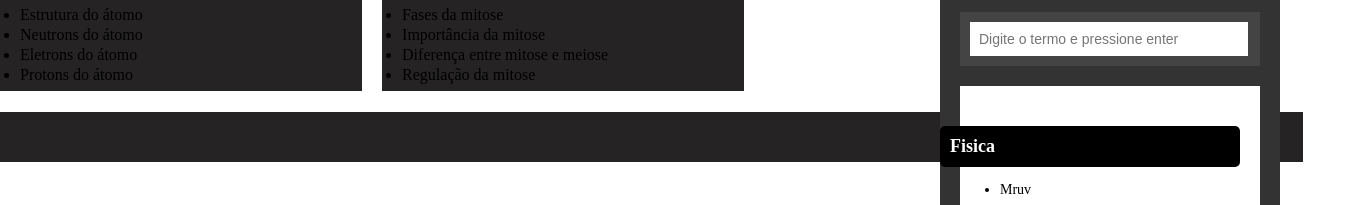
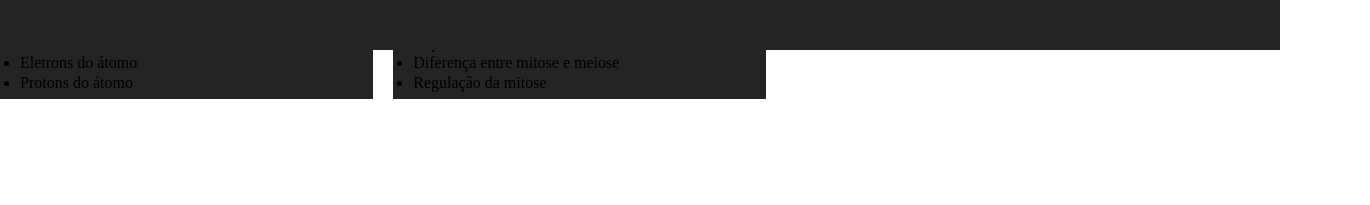
Before and after one commit to FelipeRibeiro101/nosso-site, a plain HTML site: page index.html in a window 1280 px wide. Shown: the part 958-1163 px from the top of the page, 1370 px wide, since content can reach past the window. After the commit the page ends 1057 px from the top, so only its background shows below. Drawn offline with Linux system fonts and the light colour scheme.

Commit message:
arrumando.codigo.v0.1

```diff
--- a/index.html
+++ b/index.html
@@ -34,7 +34,7 @@
             </nav>
         </div>
     </header>
-    <main>
+
         <article>
             <section class="sections" id="section1">
                 <div class="articlepreto">
@@ -151,9 +151,7 @@
             </div>
         </aside>
 
-    </main>
     <footer>
-        <div class="fpreto"></div>
     </footer>
 </body>
 
--- a/style.css
+++ b/style.css
@@ -3,7 +3,12 @@
     margin: 0;
 }
 body{
-    height: 1100px;
+    width: 100%;
+    height: auto;
+    display: flex;
+    flex-flow: row wrap;
+    justify-content: baseline;
+    align-items: baseline;
 }
 
 .grid-container {
@@ -13,6 +18,7 @@ body{
 }
 
 header {
+    width: 100%;
     background-image: url(https://i.pinimg.com/originals/f4/b7/93/f4b7939e9d91402ad060286c64642625.gif);
     background-repeat: no-repeat;
     background-size: auto 270%;
@@ -48,11 +54,10 @@ a {
 .lado {
     margin-left: -5px;
 }
-
 /* article */
 
 article{
-    width: 745px;
+    width: 60%;
     height: 700px;
     display: flex;
     flex-flow: row wrap;
@@ -66,7 +71,7 @@ article .section{
 }
 
 #section1 {
-    width: 745px;
+    width: 100%;
     height: 50%;
     margin-top: 16px;
     background-color: rgb(37, 35, 35);
@@ -138,15 +143,15 @@ h4{
     font-size: 18px;
     margin-left: 240px;
 }
-.fpreto{
+footer{
     background-color: rgb(37, 35, 35);
-    width: 1303px;
+    width: 100%;
     height: 50px;
-    margin-top: 120px;
+    align-self: flex-end;
 }
 /* aside */
 aside.sidebar {
-    width: 300px;
+    width: 30%;
     background-color: #333;
     padding: 20px;
     color: #000000;
```
